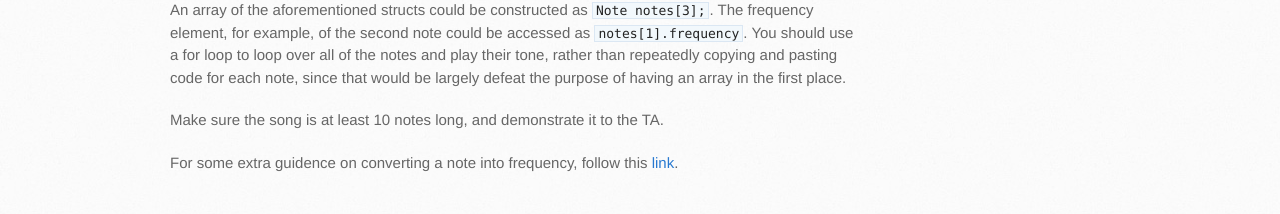
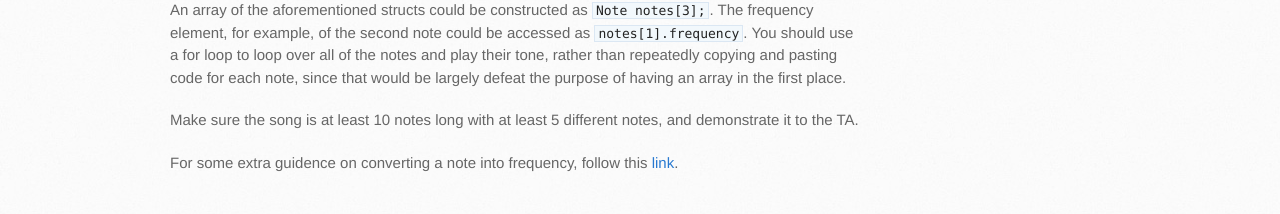
Before and after one commit to TTU-CSC/ttu-csc.github.com, a Jekyll site: the page built from _posts/2015-07-19-lab-10-music-box.markdown, in a window 1280 px wide. Shown: the part 1389-1603 px from the top of the page. Built offline with Jekyll 4.4.1, drawn with Linux system fonts in a browser that asks for light colours.

Commit message:
Updated lab 10 to include note about at least 5 different notes.

```diff
--- a/_posts/2015-07-19-lab-10-music-box.markdown
+++ b/_posts/2015-07-19-lab-10-music-box.markdown
@@ -24,6 +24,6 @@ For the purposes of this demo, we will have no code in the `loop` function, only
 
 An array of the aforementioned structs could be constructed as `Note notes[3];`. The frequency element, for example, of the second note could be accessed as `notes[1].frequency`. You should use a for loop to loop over all of the notes and play their tone, rather than repeatedly copying and pasting code for each note, since that would be largely defeat the purpose of having an array in the first place.
 
-Make sure the song is at least 10 notes long, and demonstrate it to the TA.
+Make sure the song is at least 10 notes long with at least 5 different notes, and demonstrate it to the TA.
 
 For some extra guidence on converting a note into frequency, follow this [link]({% post_url 2015-11-09-pitches %}).
```
